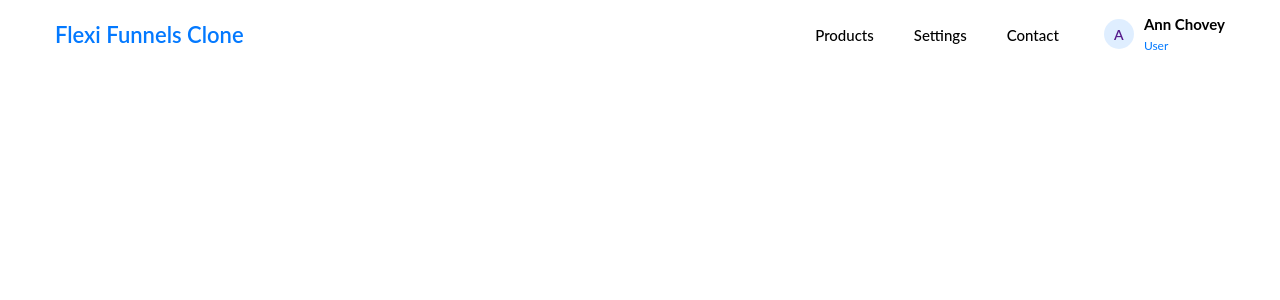
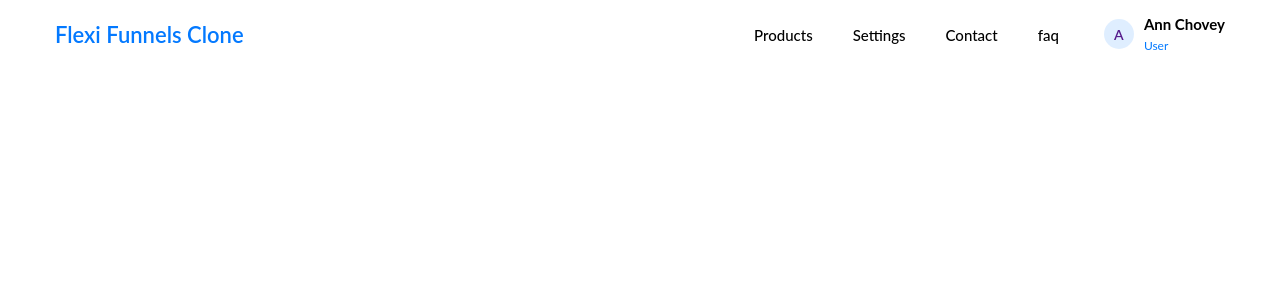
Before and after one commit to PixelnxDharmesh/pixel_funnel, a React (Create React App) app: page / in a window 1280 px wide. Shown: the top 300 px of the page. Built offline with nearby package versions, Linux system fonts and the light colour scheme.

Commit message:
nav add my side

```diff
--- a/src/components/Header.js
+++ b/src/components/Header.js
@@ -20,6 +20,9 @@ function Header() {
               </li>
               <li className="ffc-nav-item">
                 <Link to="">Contact</Link>
+              </li>
+              <li className="ffc-nav-item">
+                <Link to="">faq</Link>
               </li>
             </ul>
           </div>
```
Also changed, not shown: 1 other file (tests, documents, lock files or other folders).
